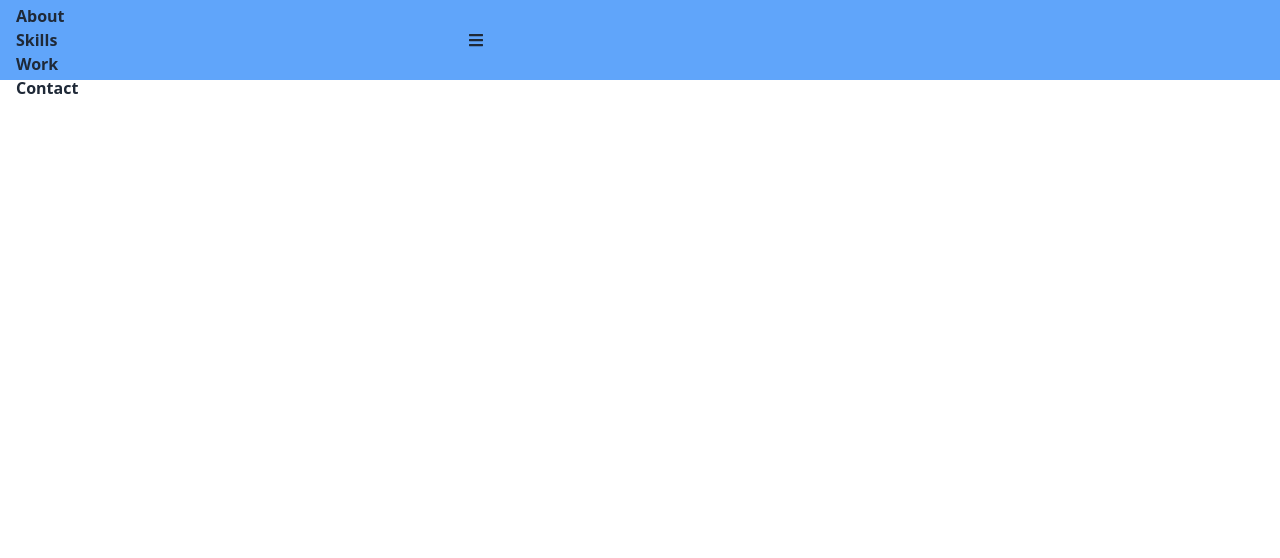
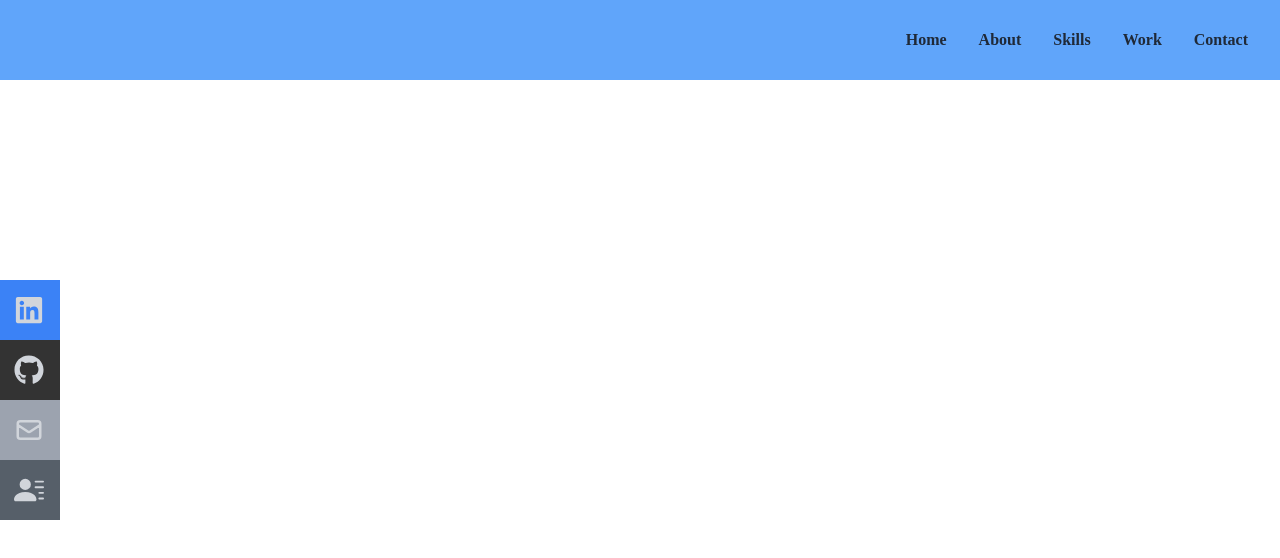
Before and after one commit to msalerno93/react-portfolio, a React (Create React App) app: page / in a window 1280 px wide. Shown: the top 558 px of the page. Built offline with nearby package versions, Linux system fonts and the light colour scheme.

Commit message:
finish Navbar

```diff
--- a/package.json
+++ b/package.json
@@ -10,6 +10,7 @@
     "react-dom": "^18.2.0",
     "react-icons": "^4.4.0",
     "react-scripts": "5.0.1",
+    "react-scroll": "^1.8.7",
     "web-vitals": "^2.1.4"
   },
   "scripts": {
--- a/src/components/Navbar.jsx
+++ b/src/components/Navbar.jsx
@@ -1,45 +1,133 @@
-import {useState} from "react";
-import {FaBars, FaTimes} from 'react-icons/fa'
+import React, { useState } from 'react';
+import {
+  FaBars,
+  FaTimes,
+  FaGithub,
+  FaLinkedin,
+} from 'react-icons/fa';
+import { HiOutlineMail } from 'react-icons/hi';
+import { BsFillPersonLinesFill } from 'react-icons/bs';
+import { Link } from 'react-scroll';
 
 const Navbar = () => {
+  const [nav, setNav] = useState(false);
+  const handleClick = () => setNav(!nav);
+
   return (
-    <div
-      className="fixed
-                    w-full
-                    h-[80px]
-                    flex justify-between
-                    items-center
-                    px-4
-                    bg-blue-400
-                    text-gray-800
-                    font-bold"
-    >
+    <div className='fixed w-full h-[80px] flex justify-between items-center px-4 bg-blue-400 text-gray-800 font-bold'>
+      <div>
+      </div>
 
-        {/* Top Menu */}
-      <div>
+      {/* menu */}
+      <ul className='hidden md:flex'>
+        <li>
+          <Link to='home' smooth={true} duration={500}>
+            Home
+          </Link>
+        </li>
+        <li>
+          <Link to='about' smooth={true} duration={500}>
+            About
+          </Link>
+        </li>
+        <li>
+          <Link to='skills' smooth={true} duration={500}>
+            Skills
+          </Link>
+        </li>
+        <li>
+          <Link to='work' smooth={true} duration={500}>
+            Work
+          </Link>
+        </li>
+        <li>
+          <Link to='contact' smooth={true} duration={500}>
+            Contact
+          </Link>
+        </li>
+      </ul>
+
+      {/* Hamburger */}
+      <div onClick={handleClick} className='md:hidden z-10'>
+        {!nav ? <FaBars /> : <FaTimes />}
+      </div>
+
+      {/* Mobile menu */}
+      <ul
+        className={
+          !nav
+            ? 'hidden'
+            : 'absolute top-0 left-0 w-full h-screen bg-[#0a192f] flex flex-col justify-center items-center'
+        }
+      >
+        <li className='py-6 text-4xl'>
+          <Link onClick={handleClick} to='home' smooth={true} duration={500}>
+            Home
+          </Link>
+        </li>
+        <li className='py-6 text-4xl'>
+          {' '}
+          <Link onClick={handleClick} to='about' smooth={true} duration={500}>
+            About
+          </Link>
+        </li>
+        <li className='py-6 text-4xl'>
+          {' '}
+          <Link onClick={handleClick} to='skills' smooth={true} duration={500}>
+            Skills
+          </Link>
+        </li>
+        <li className='py-6 text-4xl'>
+          {' '}
+          <Link onClick={handleClick} to='work' smooth={true} duration={500}>
+            Work
+          </Link>
+        </li>
+        <li className='py-6 text-4xl'>
+          {' '}
+          <Link onClick={handleClick} to='contact' smooth={true} duration={500}>
+            Contact
+          </Link>
+        </li>
+      </ul>
+
+      {/* Social icons */}
+      <div className='hidden lg:flex fixed flex-col top-[35%] left-0'>
         <ul>
-          <li>Home</li>
-          <li>About</li>
-          <li>Skills</li>
-          <li>Work</li>
-          <li>Contact</li>
+          <li className='w-[160px] h-[60px] flex justify-between items-center ml-[-100px] hover:ml-[-10px] duration-300 bg-blue-500'>
+            <a
+              className='flex justify-between items-center w-full text-gray-300'
+              href='/'
+            >
+              Linkedin <FaLinkedin size={30} />
+            </a>
+          </li>
+          <li className='w-[160px] h-[60px] flex justify-between items-center ml-[-100px] hover:ml-[-10px] duration-300 bg-[#333333]'>
+            <a
+              className='flex justify-between items-center w-full text-gray-300'
+              href='/'
+            >
+              Github <FaGithub size={30} />
+            </a>
+          </li>
+          <li className='w-[160px] h-[60px] flex justify-between items-center ml-[-100px] hover:ml-[-10px] duration-300 bg-gray-400'>
+            <a
+              className='flex justify-between items-center w-full text-gray-300'
+              href='/'
+            >
+              Email <HiOutlineMail size={30} />
+            </a>
+          </li>
+          <li className='w-[160px] h-[60px] flex justify-between items-center ml-[-100px] hover:ml-[-10px] duration-300 bg-[#565f69]'>
+            <a
+              className='flex justify-between items-center w-full text-gray-300'
+              href='/'
+            >
+              Resume <BsFillPersonLinesFill size={30} />
+            </a>
+          </li>
         </ul>
       </div>
-
-        {/* Hamburger Menu */}
-        <div>
-            <FaBars />
-        </div>
-
-        {/* Mobile Menu */}
-        <div>
-
-        </div>
-
-        {/* Social Media Icons */}
-        <div>
-
-        </div>
     </div>
   );
 };
--- a/src/index.css
+++ b/src/index.css
@@ -1,3 +1,30 @@
 @tailwind base;
 @tailwind components;
 @tailwind utilities;
+
+@import url('https://fonts.googleapis.com/css2?family=Raleway:wght@300;400;500;600;700;800;900&display=swap');
+
+@layer base {
+    body {
+        @apply font-[Raleway];
+    }
+    li {
+        @apply px-4;
+        @apply cursor-pointer
+    }
+}
+
+.content-div {
+    background-repeat: no-repeat;
+    background-size: cover;
+    background-position: center;
+    height: 250px;
+}
+
+.content-div:hover {
+    background-image: linear-gradient(
+        to right,
+        rgba(112, 157, 255, 0.8),
+        hsla(242, 74%, 61%, 0.8)
+    )!important;
+}
```
Also changed, not shown: 1 other file (tests, documents, lock files or other folders).
